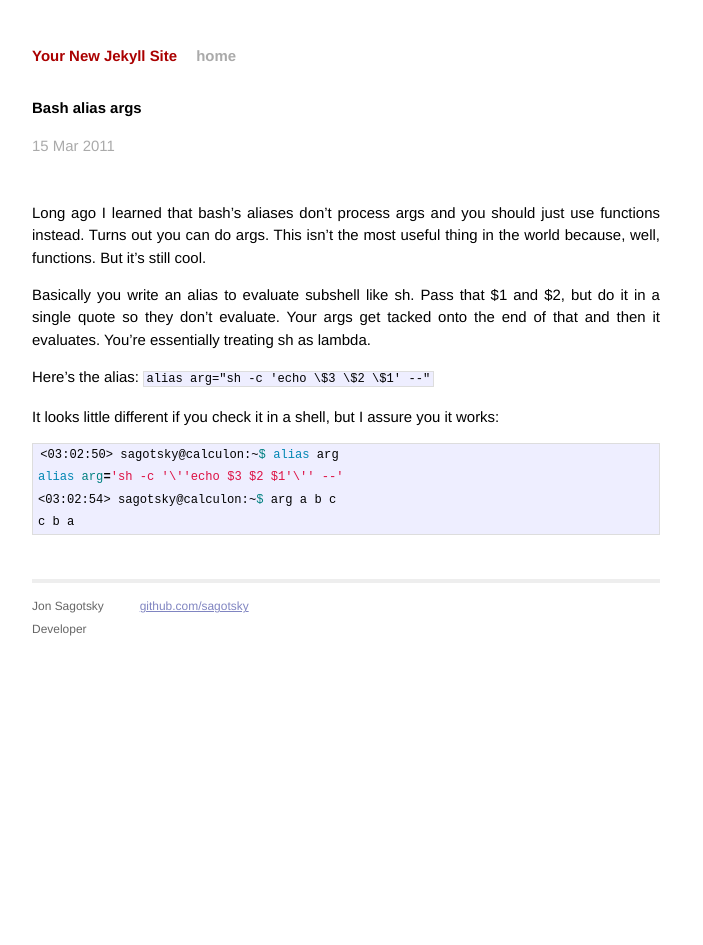
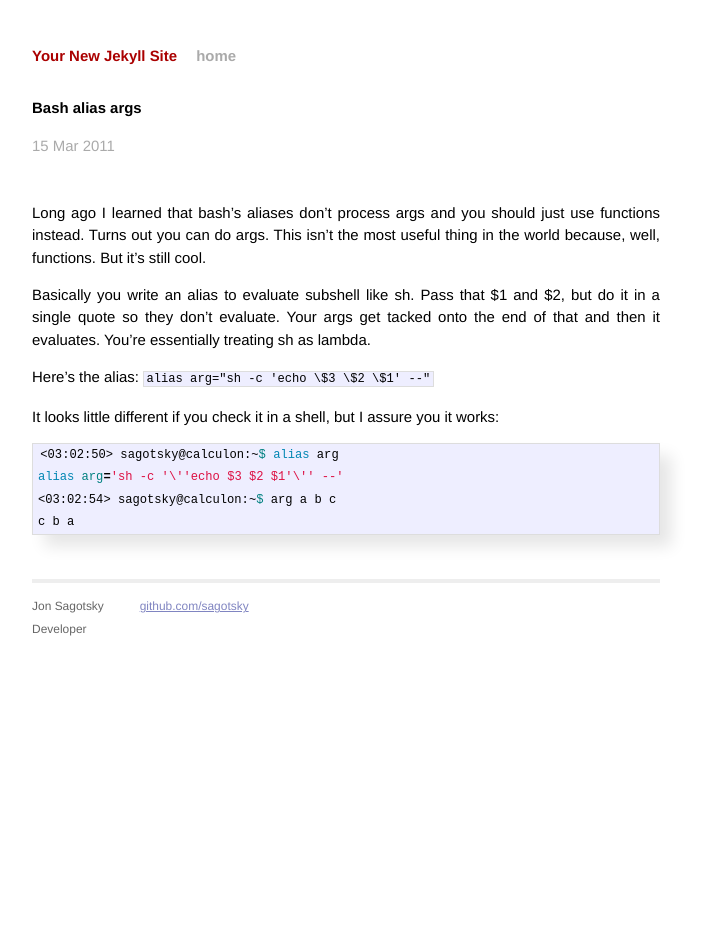
Before and after one commit to sagotsky/sagotsky.github.io, a Jekyll site: the page built from _posts/2011-03-15-bash-alias-args.md, in a window 1280 px wide. Shown: the whole page, without its empty margins (294-997 px from the left). Built offline with Jekyll 4.4.1, drawn with Linux system fonts in a browser that asks for light colours; Markdown is read by kramdown in place of the engine named in the settings.

Commit message:
Slight shadow on pre

```diff
--- a/css/main.css
+++ b/css/main.css
@@ -180,3 +180,7 @@ a:active.title, a:hover.title {
 .post {
   margin: 3em 0;
 }
+
+.post pre {
+  box-shadow: 1em 1em 15px rgba(10,10,10, .1);
+}
```
